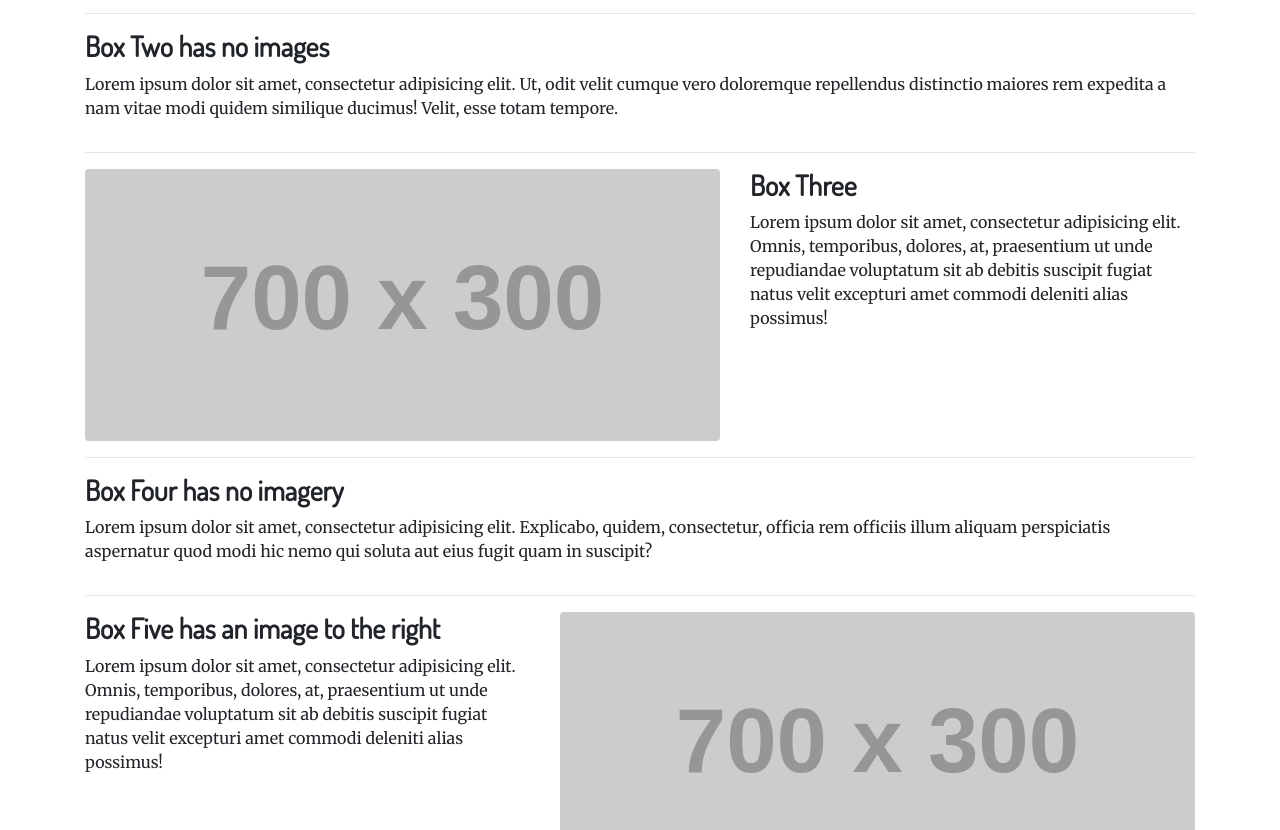
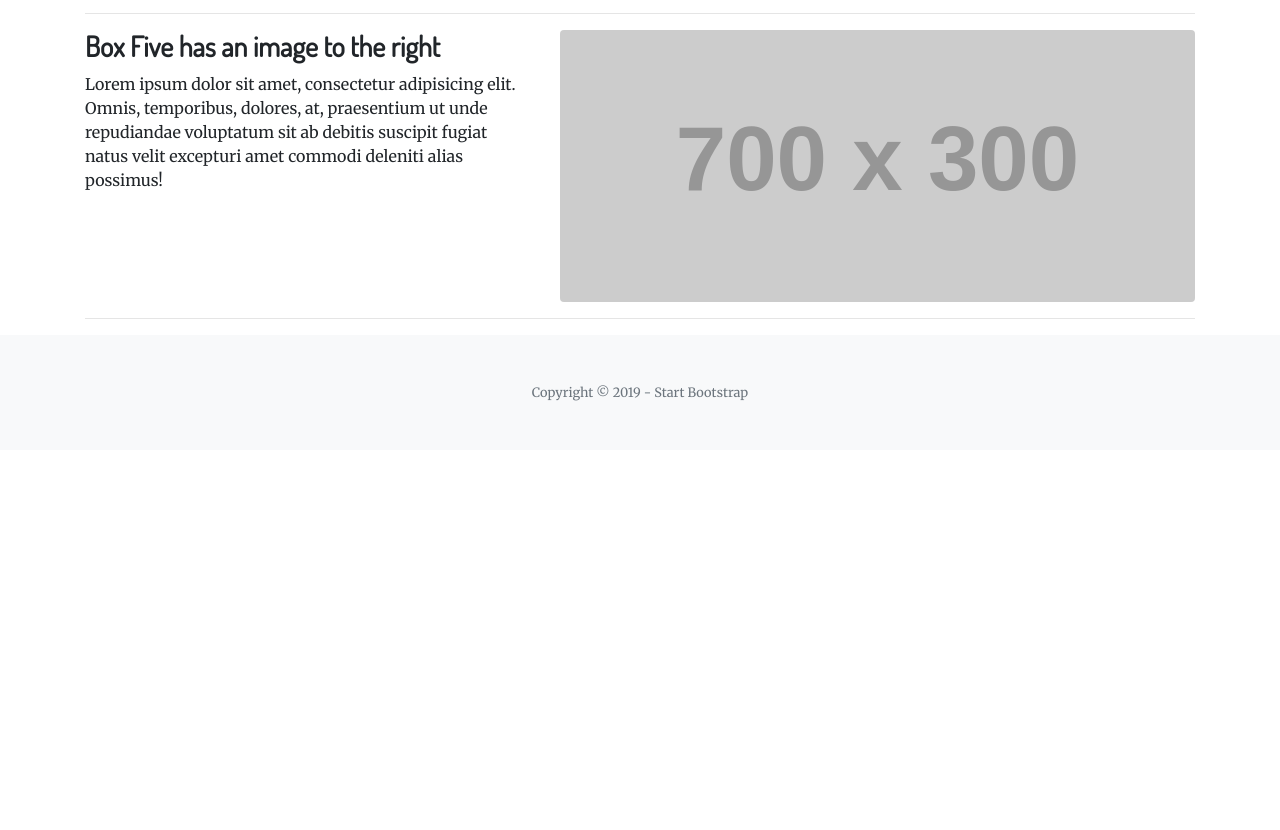
Before and after one commit to dcrosdalde/mp-portfolio, a plain HTML site: page video-production.html in a window 1280 px wide. Shown: the part 1244-2074 px from the top of the page. After the commit the page ends 1694 px from the top, so only its background shows below. Drawn offline with Linux system fonts and the light colour scheme; placeholder pictures from the web are drawn by us.

Commit message:
`deleted boxes

```diff
--- a/video-production.html
+++ b/video-production.html
@@ -95,41 +95,9 @@
 
         <hr>
 
-        <!-- Project Two -->
-        <div class="row">
-          <div class="col-md-12">
-            <h3>Box Two has no images</h3>
-            <p>Lorem ipsum dolor sit amet, consectetur adipisicing elit. Ut, odit velit cumque vero doloremque repellendus distinctio maiores rem expedita a nam vitae modi quidem similique ducimus! Velit, esse totam tempore.</p>
-          </div>
-        </div>
-        <!-- /.row -->
 
-        <hr>
 
-        <!-- Project Three -->
-        <div class="row">
-          <div class="col-md-7">
-              <img class="img-fluid rounded mb-3 mb-md-0" src="http://placehold.it/700x300" alt="">
-          </div>
-          <div class="col-md-5">
-            <h3>Box Three</h3>
-            <p>Lorem ipsum dolor sit amet, consectetur adipisicing elit. Omnis, temporibus, dolores, at, praesentium ut unde repudiandae voluptatum sit ab debitis suscipit fugiat natus velit excepturi amet commodi deleniti alias possimus!</p>
-          </div>
-        </div>
-        <!-- /.row -->
 
-        <hr>
-
-        <!-- Project Four -->
-        <div class="row">
-          <div class="col-md-12">
-            <h3>Box Four has no imagery</h3>
-            <p>Lorem ipsum dolor sit amet, consectetur adipisicing elit. Explicabo, quidem, consectetur, officia rem officiis illum aliquam perspiciatis aspernatur quod modi hic nemo qui soluta aut eius fugit quam in suscipit?</p>
-          </div>
-        </div>
-        <!-- /.row -->
-
-        <hr>
 
         <!-- Project Five -->
         <div class="row">
```
